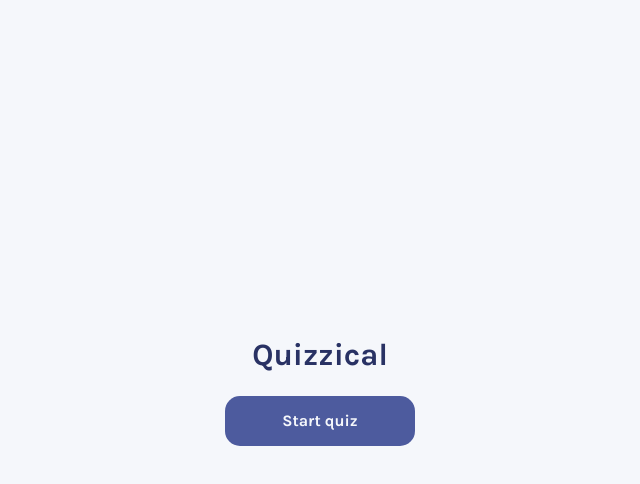
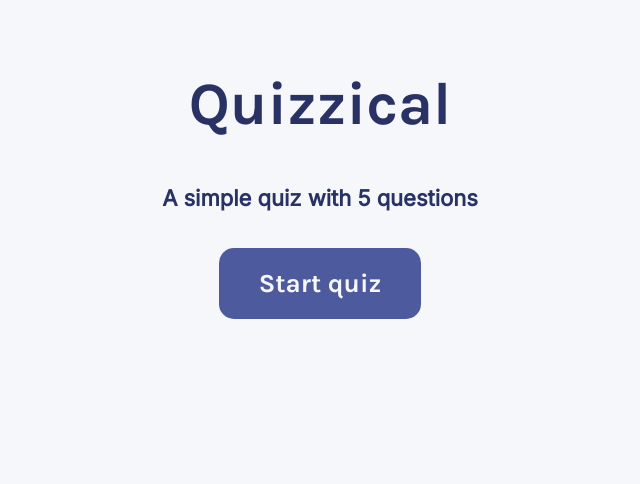
Before and after one commit to ultramarine64/quizzical, a React (Create React App) app: page / in a window 1280 px wide. Shown: the top 484 px of the page, without its empty margins (320-960 px from the left). Built offline with nearby package versions, Linux system fonts and the light colour scheme; no server answers.

Commit message:
Улучшения по внешнему виду

```diff
--- a/src/components/QuizQuestion.js
+++ b/src/components/QuizQuestion.js
@@ -29,7 +29,7 @@ export default function QuizQuestion(props) {
   }
 
   return (
-    <div>
+    <div className="quiz-question-container">
       <h2 className="quiz-question"><>{window.atob(props.question)}</></h2>
       <ul className="quiz-answers">
         {generateButtonItems()}
--- a/src/components/StartPage.js
+++ b/src/components/StartPage.js
@@ -3,8 +3,9 @@ import React from "react"
 export default function StartPage(props) {
   return (
     <div className="quiz-container">
-      <div>
-        <h1>Quizzical</h1>
+      <div className="start-page">
+        <h1 className="quiz-title">Quizzical</h1>
+        <p className="quiz-description">A simple quiz with 5 questions</p>
         <button className="quiz-button" onClick={props.startQuiz}>Start quiz</button>
       </div>
     </div>
--- a/src/style.css
+++ b/src/style.css
@@ -1,5 +1,9 @@
 * {
   box-sizing: border-box;
+}
+
+html {
+  font-size: 16px;
 }
 
 body {
@@ -10,17 +14,17 @@ body {
 
 .quiz-container {
   width: 100vw;
-  height: 100vh;
+  padding: 3% 25%;
   display: flex;
   align-items: center;
   flex-direction: column;
   justify-content: center;
 }
 
-.quiz-container h1 {
+.quiz-title {
   font-weight: bold;
-  font-size: 31px;
-  line-height: 0;
+  font-size: 60px;
+  line-height: 50px;
   color: #293264;
   text-align: center;
 }
@@ -29,8 +33,7 @@ body {
   margin: 20px;
   font: inherit;
   background: #4D5B9E;
-  width: 190px;
-  height: 50px;
+  padding: 14px 30px;
   border: none;
   border-radius: 15px;
   font-weight: 500;
@@ -40,13 +43,33 @@ body {
   outline: none;
 }
 
+.start-page {
+  display: flex;
+  flex-direction: column;
+  align-items: center;
+}
+
+.start-page .quiz-button {
+  padding: 20px 40px;
+  font-size: 26px;
+}
+
+.quiz-description {
+  font-family: Inter;
+  font-weight: bold;
+  font-size: 22px;
+  line-height: 15px;
+  text-align: center;
+  color: #293264;
+}
+
 .quiz-container button:focus,
 .quiz-container button:active {
   outline: none;
 }
 
 .quiz-question {
-  line-height: 20px;
+  line-height: 30px;
   color: #293264;
 }
 
```
